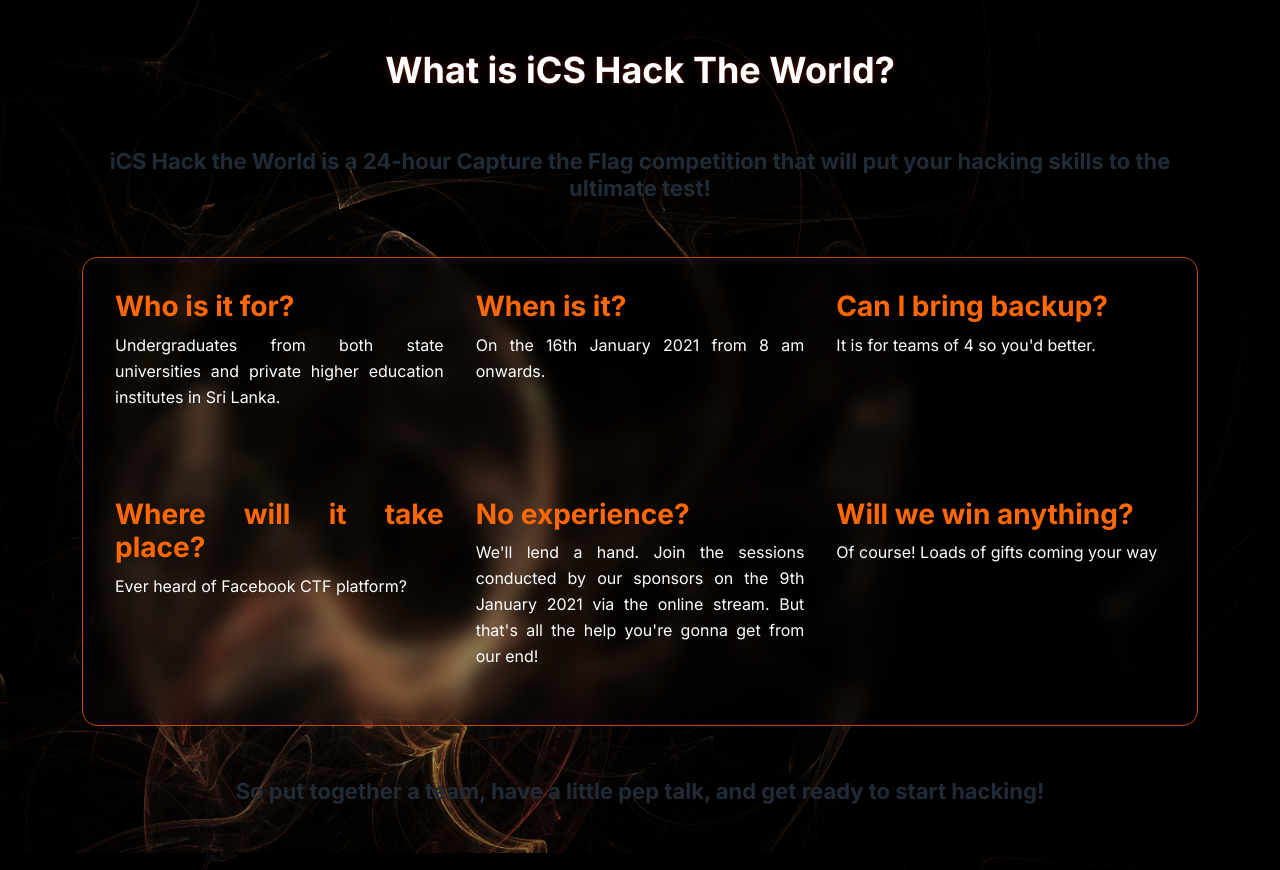
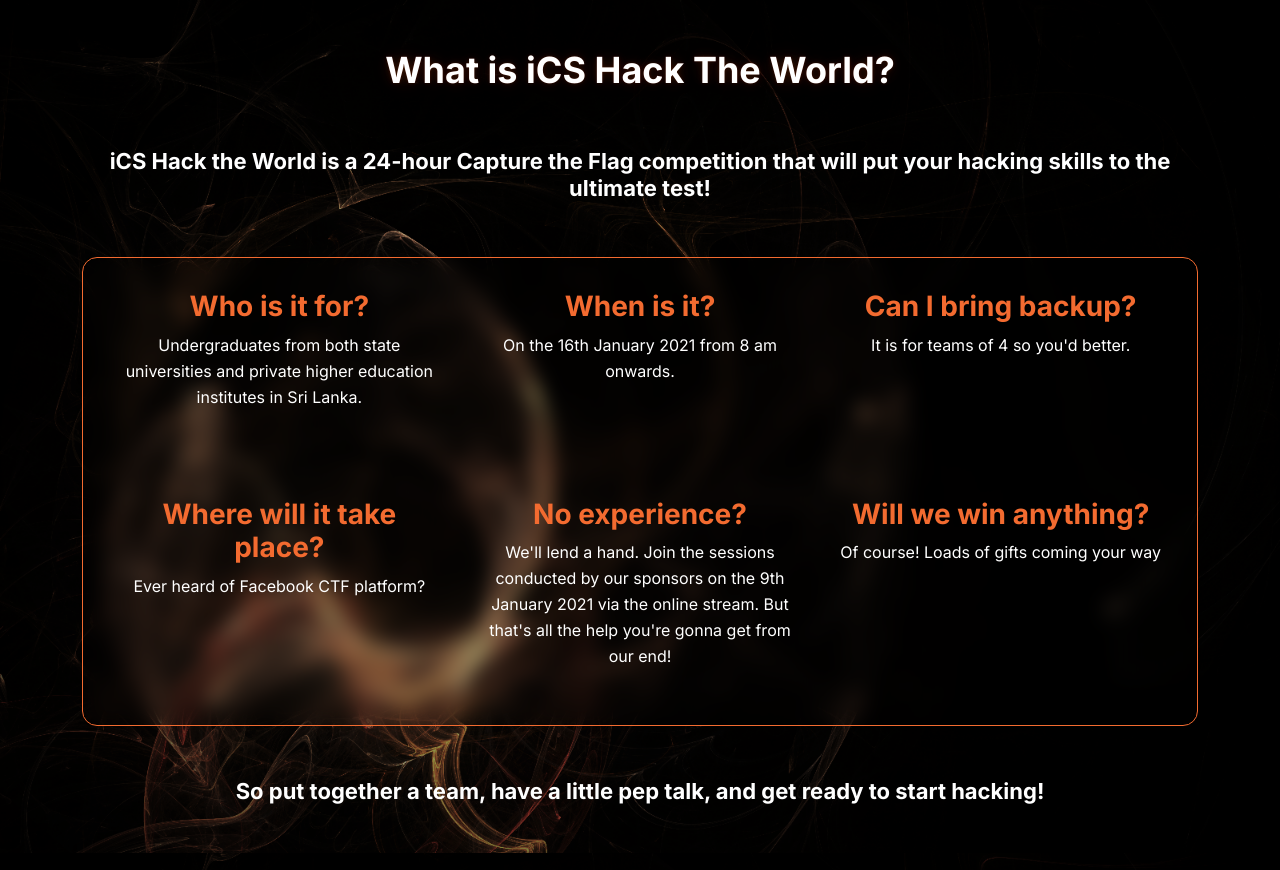
Before and after one commit to param-ninthu/ISG-2021-Landing, a React (Create React App) app: page / in a window 1280 px wide. Shown: the part 638-1508 px from the top of the page. Built offline with nearby package versions, Linux system fonts and the light colour scheme.

Commit message:
Update about section styles

```diff
--- a/src/assets/scss/_About.scss
+++ b/src/assets/scss/_about.scss
@@ -1,30 +1,16 @@
-
-// .containerr {
-//     box-shadow: 0 4px 8px 0 rgba(255, 0, 0, 0.2);
-//     padding: 16px;
-//     background-color: yellowgreen;
-//     text-align: center;
-//   }
-
 .card-body
 {
-    background-color: #35333200;
     width: 100%;
     height: 100%;
+    text-align: center!important;
 }
 
-// .Title{
-//   padding-top: 100px;
-//   color: #35333200;
-// }
+.card-title{
+  color: var(--primary-color)
+}
 
-
-.card-title{
-  color: rgb(255, 104, 4);
-}
 .card-group{
      padding: 16px;
-     background-color: #35333200;
      text-align: justify;
      border-radius: 25px
 }
@@ -34,20 +20,15 @@
   box-sizing: content-box;
   border-width: 1px;
   border-style: solid;
-  background-color: #00000000;
-  border-color: #be4a10;
+  background-color: transparent;
+  border-color: var(--primary-color);
   // border-image: linear-gradient(to right bottom, #d46012, #db5b11);
   // border-image-slice: 1;
   border-radius: 15px;
 }
 
 .card-text{
-  color: rgb(255, 255, 255);
-}
-
-.Space{
-  padding-bottom: 100px;
-  padding-top: 5px;
+  color: var(--white);
 }
 
 .LContent{
--- a/src/assets/scss/_common.scss
+++ b/src/assets/scss/_common.scss
@@ -8,7 +8,7 @@
     --body-color: #ff6600;
     --heading-color: #212b36;
     --primary-color: #ff6600;
-    --white: #1e1e1e;
+    --white: #ffffff;
 }
 
 body {
@@ -74,7 +74,7 @@ h4,
 h5,
 h6 {
     font-weight: 700;
-    color: var(--heading-color);
+    color: var(--white);
     margin: 0;
 }
 
@@ -176,10 +176,15 @@ p {
     bottom: 30px;
     z-index: 99;
     color: var(--white);
+    @include transition(0.3s);
 
     &:hover {
         color: var(--white);
         background: var(--heading-color);
+    }
+
+    &.hidden {
+        visibility: hidden;
     }
 }
 
--- a/src/components/About.jsx
+++ b/src/components/About.jsx
@@ -4,7 +4,7 @@ import '../assets/scss/_about.scss';
 const About = () => {
 
     return (
-        <section id="pricing" className="ud-about aw-dark-back py-5">
+        <section id="about" className="ud-about aw-dark-back py-5">
             <Container>
                 <Row>
                     <Col xs={12} data-aos="zoom-in">
```
